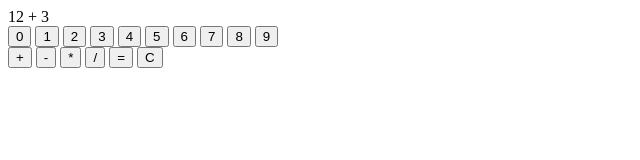
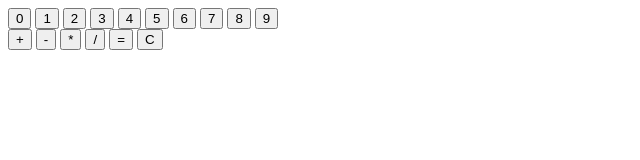
Before and after one commit to RommelMabiniJr/Calculator, a plain HTML site: page index.html in a window 1280 px wide. Shown: the whole page, without its empty margins (0-640 px from the left). Drawn offline with Linux system fonts and the light colour scheme.

Commit message:
Clear out the content for display container

```diff
--- a/index.html
+++ b/index.html
@@ -10,7 +10,7 @@
 <body>
     <div class="container">
         <div class="calculator">
-            <div class="display">12 + 3</div>
+            <div class="display"></div>
             <div class="digit-con">
                 <button>0</button>
                 <button>1</button>
```
